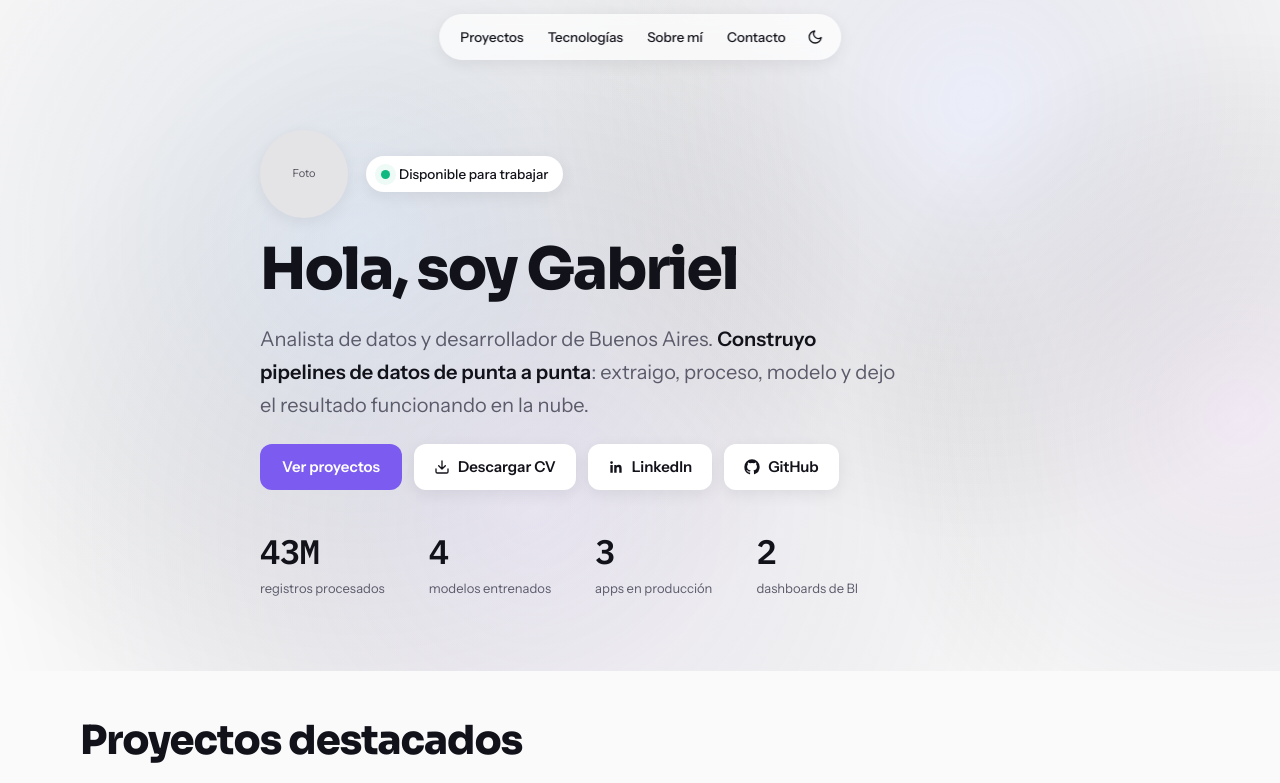
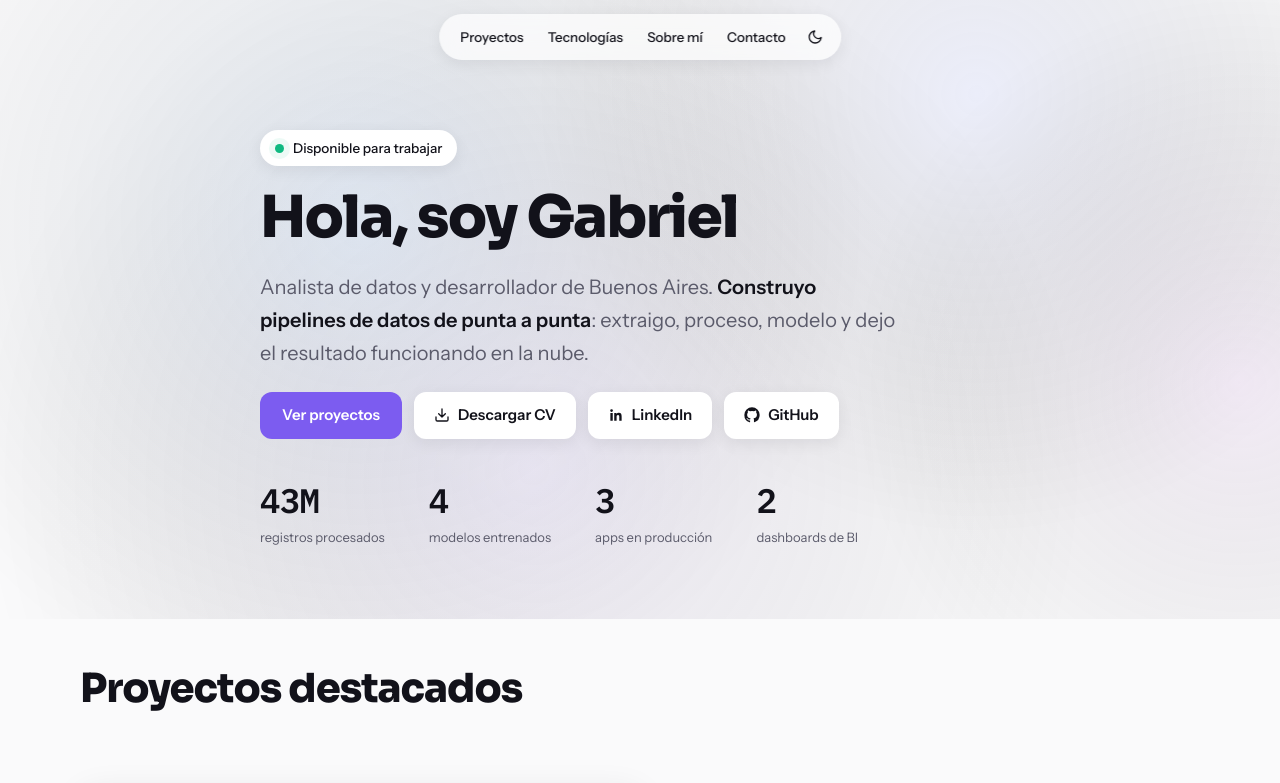
Before and after one commit to gabydomingo/porfolio, a React (Vite) app: page / in a window 1280 px wide. Shown: the top 783 px of the page. Built offline with nearby package versions, Linux system fonts and the light colour scheme.

Commit message:
Saco el avatar del hero, el badge queda solo

```diff
--- a/src/components/Hero.jsx
+++ b/src/components/Hero.jsx
@@ -22,18 +22,13 @@ export default function Hero({ isDark }) {
       <ThermalCanvas isDark={isDark} />
 
       <div className="relative mx-auto flex max-w-[760px] flex-col gap-[22px]">
-        <div className="flex flex-wrap items-center gap-[18px]">
-          <div className="flex h-22 w-22 flex-none items-center justify-center rounded-full bg-[#e4e4e7] text-center text-[11px] leading-tight text-[#52525b] shadow-soft dark:bg-[#2a2733] dark:text-[#9b95ad]">
-            Foto
-          </div>
         <a
           href="#contacto"
-            className="inline-flex items-center gap-[9px] rounded-full bg-surf px-[15px] py-2 text-[13.5px] font-medium shadow-soft"
+          className="inline-flex self-start items-center gap-[9px] rounded-full bg-surf px-[15px] py-2 text-[13.5px] font-medium shadow-soft"
         >
           <span className="pulse-dot h-[9px] w-[9px] rounded-full bg-green" />
           Disponible para trabajar
         </a>
-        </div>
 
         <h1 className="font-display m-0 text-[clamp(38px,6.5vw,58px)] leading-[1.05] font-extrabold tracking-[-0.03em]">
           Hola, soy Gabriel
```
Lines whose indentation alone changed are shown as unchanged.
